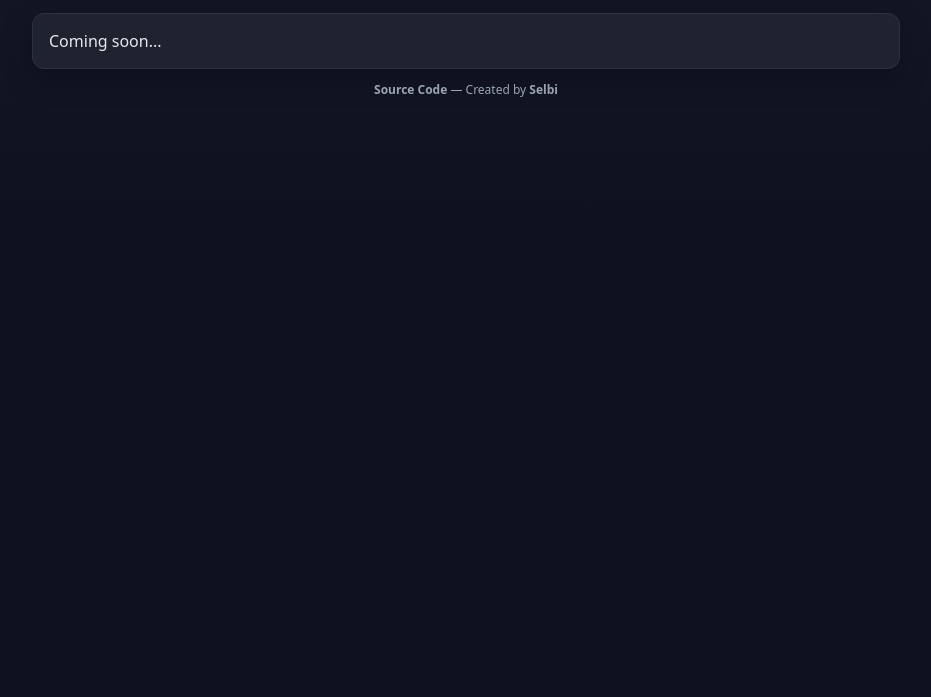
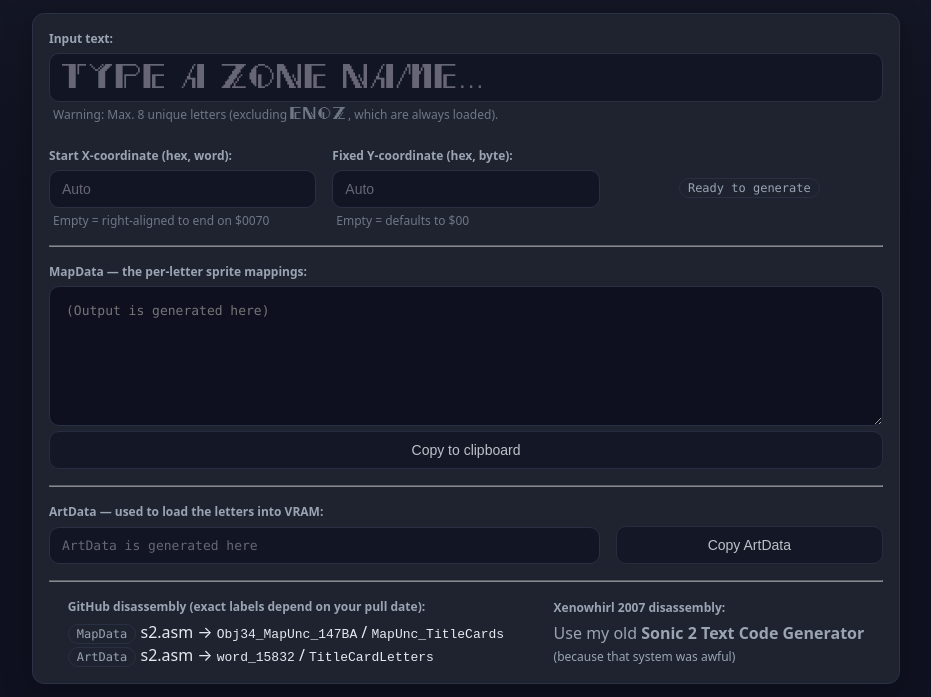
Before and after one commit to Selbi182/SonicTextCodeGenerator-MkII, a plain HTML site: page src/sonic2/titlecards/S2_titlecards.html in a window 1280 px wide. Shown: the part 103-800 px from the top of the page, without its empty margins (174-1105 px from the left). Drawn offline with Linux system fonts and the light colour scheme.

Commit message:
S2 title cards

```diff
--- a/src/main_shared.js
+++ b/src/main_shared.js
@@ -9,7 +9,8 @@ const DEFAULTS = {
 const SPACE_WIDTH = DEFAULTS.width;
 
 const letter = (
-    tile_offset, width = DEFAULTS.width,
+    tile_offset,
+    width = DEFAULTS.width,
     sprite_format = DEFAULTS.sprite_format,
     sprite_format_sub = DEFAULTS.sprite_format_sub,
     x_delta = 0,
@@ -95,13 +96,21 @@ function measureTextWidth(text, letters) {
 // Convenience selector
 const $ = sel => document.querySelector(sel);
 
-function parseHex(str, fallback) {
+function parseHexBase(str, fallback) {
   const cleaned = (str || "").trim().replace(/^\$/, "");
   if (!cleaned) {
     return fallback;
   }
-  const n = parseInt(cleaned, 16);
+  return parseInt(cleaned, 16);
+}
+function parseHex(str, fallback) {
+  const n = parseHexBase(str, fallback);
   return Number.isFinite(n) ? (n & 0xFF) : fallback;
+}
+
+function parseHex16(str, fallback) {
+  const n = parseHexBase(str, fallback);
+  return Number.isFinite(n) ? (n & 0xFFFF) : fallback;
 }
 
 function hex(n) {
--- a/src/sonic1/titlecards/style_S1_titlecards.css
+++ b/src/sonic1/titlecards/style_S1_titlecards.css
@@ -9,10 +9,18 @@
   font-style: normal;
 }
 
-.titlecard {
+.titlecard, #text-in {
   font-family: var(--titlecard);
 }
 
-#text-in {
-  font-family: var(--titlecard);
+#condata-wrap .grid {
+  gap: 8px 0;
+  tab-size: 1;
 }
+
+#condata-wrap input[type="text"] {
+  grid-column: 1 / 3;
+  font-family: var(--mono);
+  color: var(--text);
+  font-size: 13px;
+}
--- a/src/sonic2/titlecards/S2_titlecards.html
+++ b/src/sonic2/titlecards/S2_titlecards.html
@@ -24,7 +24,66 @@
       </div>
     </header>
     <div class="panel">
-      Coming soon...
+      <div class="grid">
+        <div style="grid-column: 1 / -1;">
+          <label for="text-in">Input text:</label>
+          <input id="text-in" type="text" autocomplete="off" autofocus spellcheck="false" placeholder="Type a zone name..." maxlength="32">
+          <div class="hint">Warning: Max. 8 unique letters (excluding <span class="titlecard">ENOZ</span>, which are always loaded).</div>
+        </div>
+        <div>
+          <label for="x-pos">Start X-coordinate (hex, word):</label>
+          <input id="x-pos" type="text" autocomplete="off" spellcheck="false" placeholder="Auto" maxlength="4">
+          <div class="hint">Empty = right-aligned to end on $0070</div>
+        </div>
+        <div>
+          <label for="y-pos">Fixed Y-coordinate (hex, byte):</label>
+          <input id="y-pos" type="text" autocomplete="off" spellcheck="false" placeholder="Auto" maxlength="2">
+          <div class="hint">Empty = defaults to $00</div>
+        </div>
+        <div id="status-wrap">
+          <span class="badge" id="status">Ready to generate</span>
+          <span class="small" id="summary"></span>
+        </div>
+      </div>
+      <hr>
+      <div class="out">
+        <label for="text-out">MapData &mdash; the per-letter sprite mappings:</label>
+        <textarea readonly id="text-out" placeholder="(Output is generated here)" autocomplete="off"></textarea>
+        <div>
+          <input id="clipboard" type="button" value="Copy to clipboard">
+        </div>
+      </div>
+      <hr>
+      <div>
+        <div id="artdata-wrap">
+          <label for="artdata-out">ArtData &mdash; used to load the letters into VRAM:</label>
+          <div class="grid">
+            <input type="text" readonly autocomplete="off" id="artdata-out" placeholder="ArtData is generated here">
+            <input id="clipboard-artdata-out" type="button" value="Copy ArtData">
+          </div>
+        </div>
+      </div>
+      <hr>
+      <div class="row" id="location-guide">
+        <dl>
+          <label>GitHub disassembly (exact labels depend on your pull date):</label>
+          <dd>
+            <span class="badge">MapData</span> s2.asm &rarr; <span><code>Obj34_MapUnc_147BA</code></span> / <span><code>MapUnc_TitleCards</code></span>
+          </dd>
+          <dd>
+            <span class="badge">ArtData</span> s2.asm &rarr; <span><code>word_15832</code></span> / <span><code>TitleCardLetters</code></span>
+          </dd>
+        </dl>
+        <dl>
+          <label>Xenowhirl 2007 disassembly:</label>
+          <dd>
+            <a href="https://info.sonicretro.org/Sonic_2_-_Text_Code_Generator">Use my old <strong>Sonic 2 Text Code Generator</strong></a>
+          </dd>
+          <dd>
+            <span class="small">(because that system was awful)</span>
+          </dd>
+        </dl>
+      </div>
     </div>
     <footer class="small">
       <a href="https://github.com/Selbi182/SonicTextCodeGenerator-MkII">Source Code</a> &mdash; Created by <a href="https://selbi.club">Selbi</a>
--- a/src/sonic2/titlecards/main_S2_titlecards.js
+++ b/src/sonic2/titlecards/main_S2_titlecards.js
@@ -0,0 +1,207 @@
+// Letter mapping definitions
+
+const S2letter = (
+    tile_count = 0x04,
+    width = DEFAULTS.width,
+    sprite_format = DEFAULTS.sprite_format,
+    sprite_format_sub = DEFAULTS.sprite_format_sub,
+    x_delta = 0,
+    y_delta = 0,
+    comment = null
+  ) =>
+    ({ tile_count, width, sprite_format, sprite_format_sub, x_delta, y_delta, comment });
+
+const S2_LETTERS = {
+  A: S2letter(),
+  B: S2letter(),
+  C: S2letter(),
+  D: S2letter(),
+  E: S2letter(0x00), // E is hardcoded
+  F: S2letter(),
+  G: S2letter(),
+  H: S2letter(),
+  I: S2letter(0x02, 8, 1), // I is half-width
+  J: S2letter(),
+  K: S2letter(),
+  L: S2letter(),
+  M: S2letter(0x06, 24, 9), // M is one tile wider
+  N: S2letter(0x04), // N is hardcoded
+  O: S2letter(0x08), // O is hardcoded
+  P: S2letter(),
+  Q: S2letter(),
+  R: S2letter(),
+  S: S2letter(),
+  T: S2letter(),
+  U: S2letter(),
+  V: S2letter(),
+  W: S2letter(0x06, 24, 9), // W is one tile wider
+  X: S2letter(),
+  Y: S2letter(),
+  Z: S2letter(0x0C) // Z is hardcoded
+};
+
+// Select relevant DOM elements
+const inputText = $("#text-in");
+const inputX = $("#x-pos");
+const inputY = $("#y-pos");
+const out = $("#text-out");
+const status = $("#status");
+const summary = $("#summary");
+const artOut = $("#artdata-out");
+
+// Set up clipboard buttons
+const clipboard = $("#clipboard");
+const clipboardArt = $("#clipboard-artdata-out");
+clipboard.onclick = () => copyToClipboard(clipboard, out);
+clipboardArt.onclick = () => copyToClipboard(clipboardArt, artOut);
+
+// Register input event listeners
+[inputText, inputX, inputY].forEach(el => el.addEventListener("input", generateOutput));
+generateOutput();
+
+////////////////////
+// Main generator
+
+function generateOutput() {
+
+  // Fetch input data
+  const text = (inputText.value || "").toUpperCase();
+  const yPos = parseHex(inputY.value, 0x00);
+  const isAutoX = (inputX.value.trim() === "" && text);
+  const xStartAuto = Math.max(-0x00A0, (0x0070 - measureTextWidth(text, S2_LETTERS) + 0x0010)) & 0xFFFF;
+  const xStartManual = parseHex16(inputX.value, 0x0000);
+  const overflow = measureTextWidth(text, S2_LETTERS) > 320;
+
+  // Initialize output data
+  let xPos = isAutoX ? xStartAuto : xStartManual;
+  let title = "";
+  let spriteCount = 0;
+  let invalidCount = 0;
+  let lines = [];
+  let letterMap = createLetterMap(text);
+
+  // Generate sprite mapping for each char
+  for (const ch of text) {
+    const piece = createS2LetterPiece(ch, yPos, xPos, letterMap);
+    lines.push(piece.mapping);
+    if (!piece.invalid) {
+      title += ch;
+      if (!piece.mapping.trim().startsWith(";")) {
+        spriteCount++;
+      }
+    }
+
+    xPos = (xPos + piece.width) & 0xFFFF;
+    if (piece.invalid || !!piece.comment) {
+      invalidCount++;
+    }
+  }
+
+  // Compile and output mappings
+  let output = "";
+  if (lines.length) {
+    lines.unshift(`\tdc.w ${spriteCount}\t; ${title.toUpperCase()}`);
+    lines.push(`\teven`);
+    output = lines.join("\n");
+  }
+  out.textContent = output;
+
+  // Generate ArtData
+  const uniqueLetters = Object.keys(letterMap).filter(ch => !isENOZ(ch));
+  if (text) {
+    const artDataLine = `\ttitleLetters	"${uniqueLetters.join("")}"\t; ${title}`;
+    $("#artdata-out").value = artDataLine;
+  } else {
+    $("#artdata-out").value = "";
+  }
+
+  // Update status
+  const setStatus = (message, summaryText = "", isError = false) => {
+    status.textContent = message;
+    status.classList.toggle("error", isError);
+    summary.textContent = summaryText;
+  };
+
+  const uniqueLetterCount = uniqueLetters.length;
+  if (!text) {
+    setStatus('Ready to generate');
+  } else if (uniqueLetterCount > 8) {
+    setStatus('Generated with errors', 'Too many unique letters (max. 8 excluding ENOZ)!', true);
+  } else if (overflow) {
+    setStatus('Generated with errors', 'Text overflow, pick a shorter name!', true);
+  } else if (invalidCount > 0) {
+    setStatus('Generated with warnings', `(${invalidCount} unsupported char${pluralize(invalidCount)})`, true);
+  } else {
+    setStatus('Generated', `(${spriteCount} sprite mapping${pluralize(spriteCount)}, ${uniqueLetterCount} unique letter${pluralize(uniqueLetterCount)})`);
+  }
+
+  resetClipboardButtons();
+}
+
+function createS2LetterPiece(char, yPos, xPos, letterMap) {
+  if (char === " ") {
+    return {
+      mapping: "\t\t\t\t\t; space",
+      width: SPACE_WIDTH,
+      invalid: false
+    };
+  }
+
+  const lm = letterMap[char];
+  if (!isNaN(lm)) {
+  	let maps_1P, maps_2P;
+  	if (isENOZ(char)) {
+	  	maps_1P = 0x8580 + lm;
+	  	maps_2P = 0x82C0 + (lm / 2);
+  	} else {
+	  	maps_1P = 0x85DE + lm;
+	  	maps_2P = 0x82EF + (lm / 2);
+  	}
+  	const l = S2_LETTERS[char];
+    return {
+      mapping: `\tdc.w `
+        + `$${hex(yPos - l.y_delta)}${hex(l.sprite_format)}, `
+        + `$${hex16(maps_1P)}, `
+        + `$${hex16(maps_2P)}, `
+        + `$${hex16(xPos - l.x_delta)}`
+        + `\t; ${l.comment ?? char.toUpperCase()}`,
+      width: l.width,
+      invalid: false,
+      comment: l.comment
+    };
+  }
+  return {
+    mapping: `\t; ${char.toUpperCase()} "is an invalid character"`,
+    width: DEFAULTS.width,
+    invalid: true
+  };
+}
+
+function createLetterMap(text) {
+  const letterMap = {}
+  let vramOffset = 0x00;
+  for (const char of text.toUpperCase()) {
+    if (char in letterMap || char === " " || !(/^[A-Z]$/i.test(char))) {
+      continue;
+    }
+    if (isENOZ(char)) {
+	    letterMap[char] = S2_LETTERS[char].tile_count;
+    } else {
+	    letterMap[char] = vramOffset;
+	    vramOffset += S2_LETTERS[char].tile_count;
+    }
+  }
+  return letterMap;
+}
+
+function isENOZ(char) {
+	return ["E", "N", "O", "Z"].includes(char);
+}
+
+////////////////////
+// Clipboard
+
+function resetClipboardButtons() {
+  resetClipboardButton(clipboard, "Copy to clipboard");
+  resetClipboardButton(clipboardArt, "Copy ArtData");
+}
--- a/src/sonic2/titlecards/style_S2_titlecards.css
+++ b/src/sonic2/titlecards/style_S2_titlecards.css
@@ -9,10 +9,23 @@
   font-style: normal;
 }
 
-.titlecard {
+.titlecard, #text-in {
   font-family: var(--titlecard);
+  letter-spacing: 2px;
 }
 
-#text-in {
-  font-family: var(--titlecard);
+input[type="text"]#text-in::placeholder {
+  text-transform: uppercase;
 }
+
+#artata-wrap .grid {
+  gap: 8px 0;
+  tab-size: 1;
+}
+
+#artdata-wrap input[type="text"] {
+  grid-column: 1 / 3;
+  font-family: var(--mono);
+  color: var(--text);
+  font-size: 13px;
+}
--- a/src/style_shared.css
+++ b/src/style_shared.css
@@ -199,18 +199,6 @@ input[type="checkbox"] {
   tab-size: 8;
 }
 
-#condata-wrap .grid {
-  gap: 8px 0;
-  tab-size: 1;
-}
-
-#condata-wrap input[type="text"] {
-  grid-column: 1 / 3;
-  font-family: var(--mono);
-  color: var(--text);
-  font-size: 13px;
-}
-
 #location-guide {
   align-items: center;
   justify-content: space-around;
```
